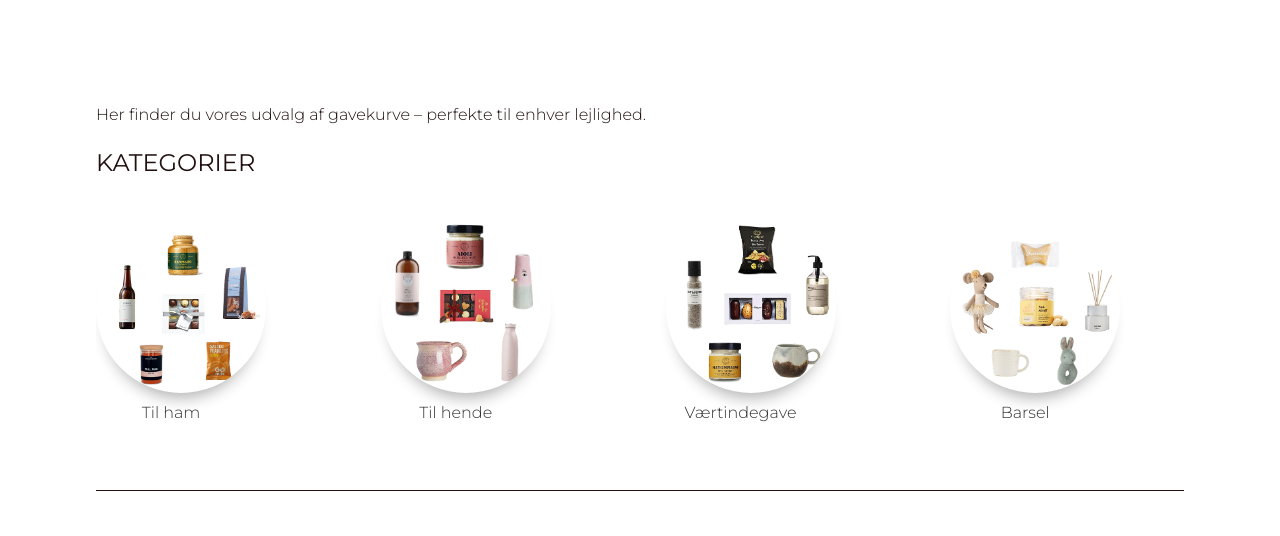
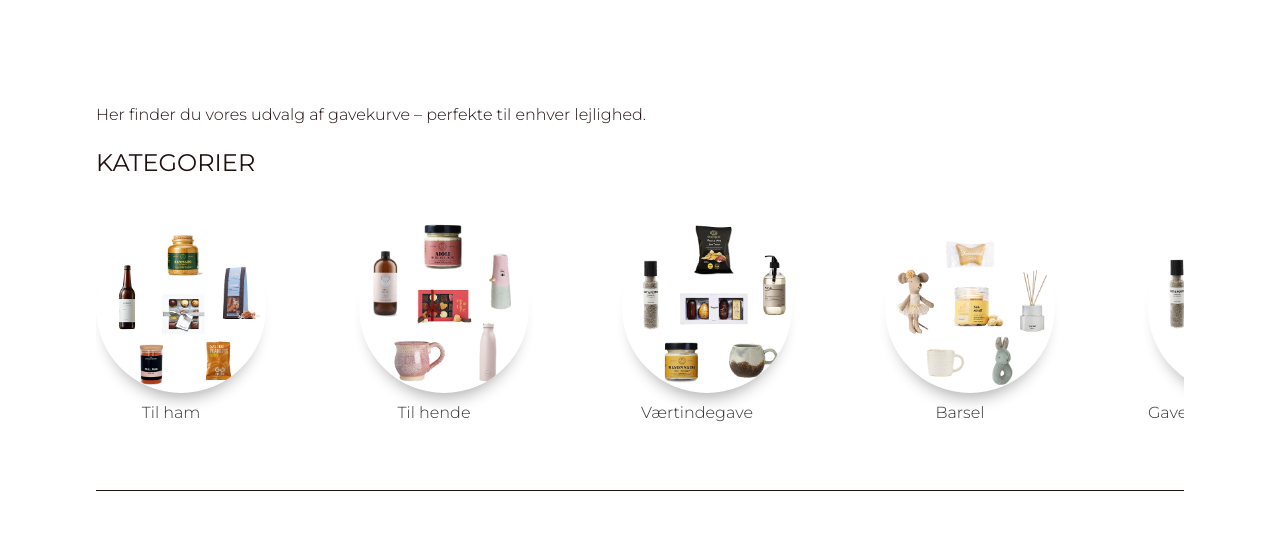
Before and after one commit to cebagraphics/projekt5, a plain HTML site: page gavekurve.html in a window 1280 px wide. Shown: the part 260-796 px from the top of the page. Drawn offline with Linux system fonts and the light colour scheme; a web font is replaced by a local one.

Commit message:
Update main.css

```diff
--- a/main.css
+++ b/main.css
@@ -1008,7 +1008,7 @@ body.page-subs {
 .product-categories-section__category {
   display: inline-block;
   width: calc(100% / 3); /* Samme som andre carousels */
-  margin-right: 12%;
+  margin-right: 10%;
   margin-bottom: 20px;
 }
 
```
